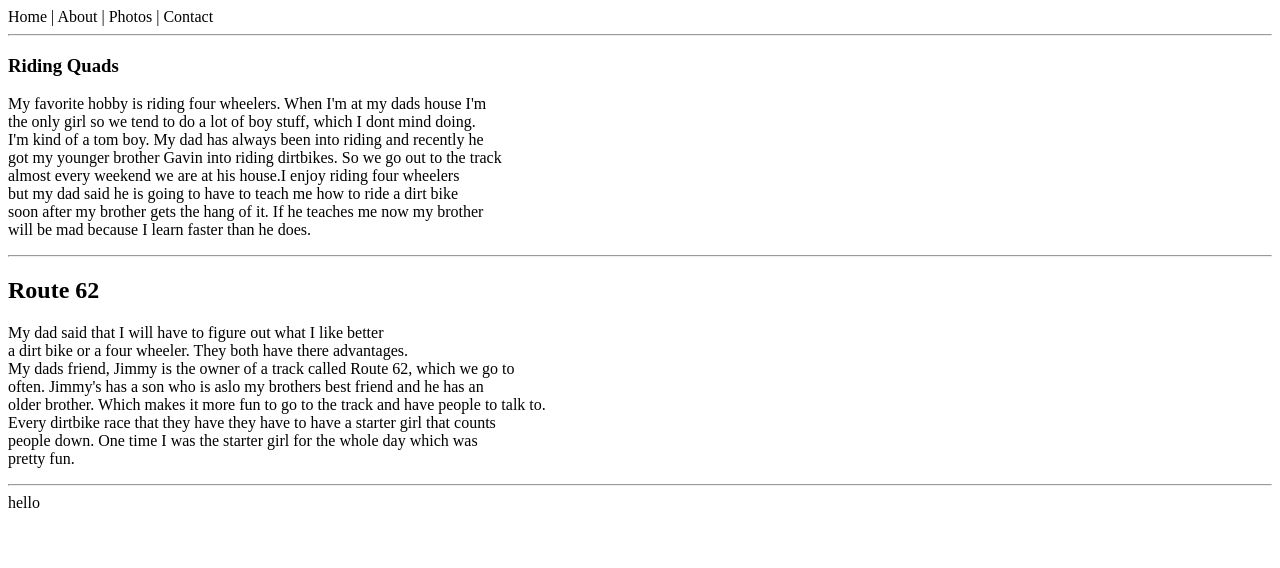
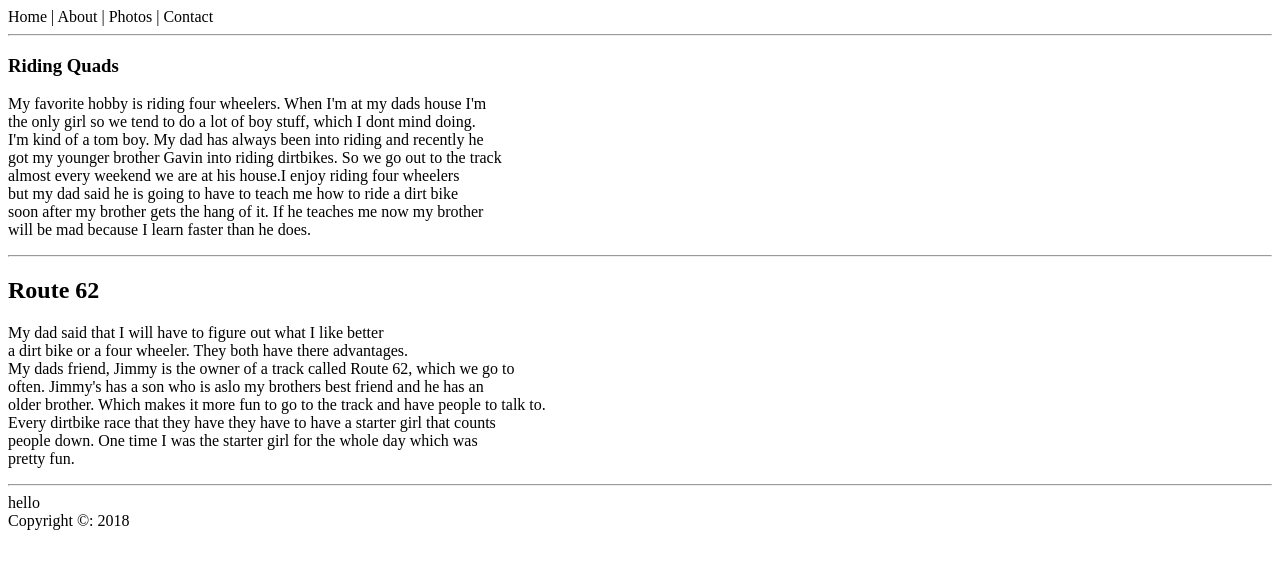
Before and after one commit to Oliviafoulk/html-textstructure, a plain HTML site: page Index.html in a window 1280 px wide. Drawn offline with Linux system fonts and the light colour scheme.

Commit message:
added copyright

```diff
--- a/Index.html
+++ b/Index.html
@@ -40,5 +40,8 @@
          <hr>
          <aside> hello
          </aside>
+    <footer>
+      Copyright &copy: 2018
+    </footer>
   </body>
 </html>
```
